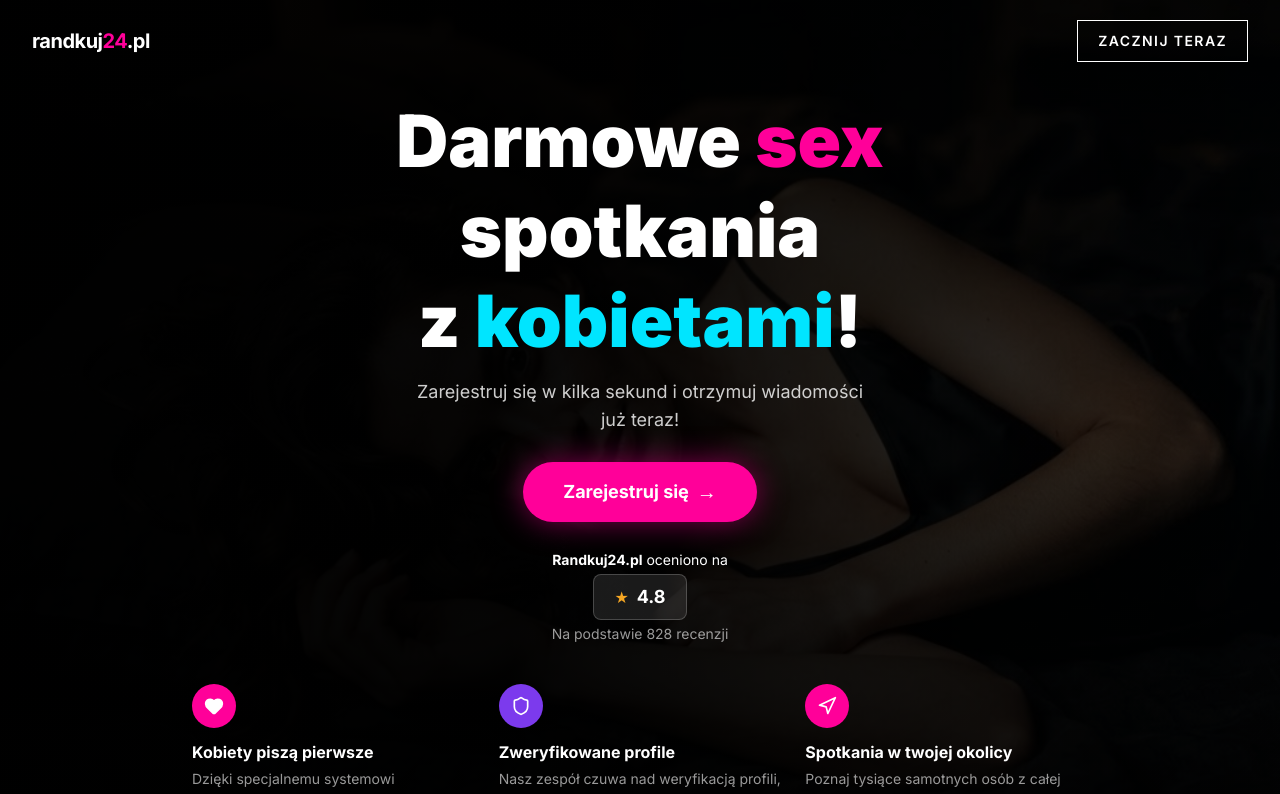
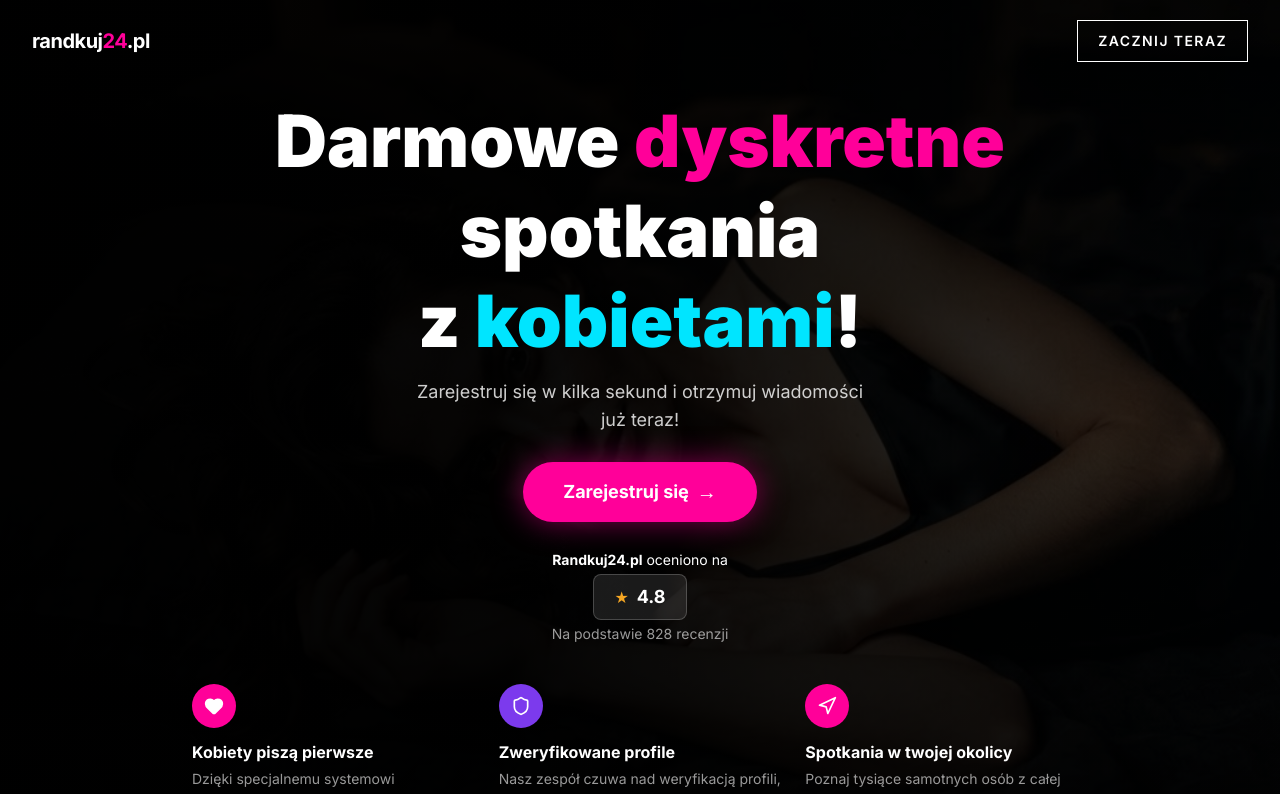
Before and after one commit to szelesciatko2233aaa/rehst, a Next.js app: page / in a window 1280 px wide. Shown: the top 794 px of the page. Built offline with nearby package versions, Linux system fonts and the light colour scheme.

Commit message:
hero-section.tsx

```diff
--- a/components/hero-section.tsx
+++ b/components/hero-section.tsx
@@ -35,7 +35,7 @@ export default function HeroSection() {
         {/* Headline */}
         <h1 className="text-4xl sm:text-5xl md:text-6xl lg:text-7xl font-black text-white leading-tight max-w-3xl text-balance mb-3">
           Darmowe{' '}
-          <span style={{ color: '#ff0099' }}>sex</span>{' '}
+          <span style={{ color: '#ff0099' }}>dyskretne</span>{' '}
           spotkania z{' '}
           <span style={{ color: '#00e5ff' }}>kobietami</span>!
         </h1>
```
